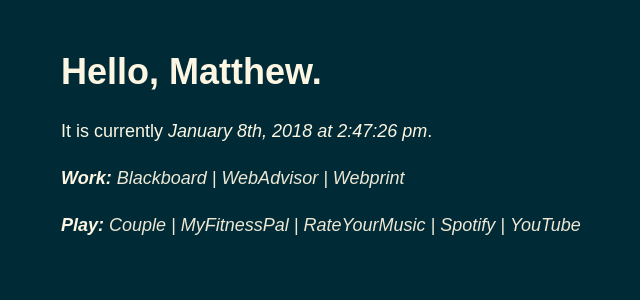
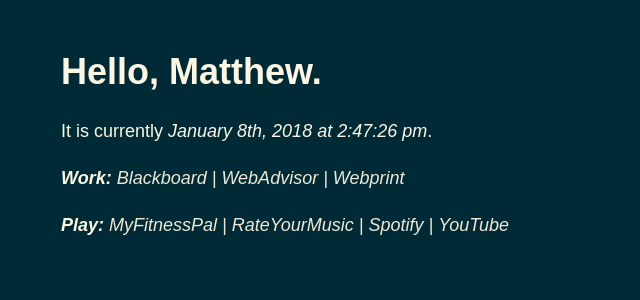
Before and after one commit to matthewjenkins97/matthewjenkins97.github.io, a Jekyll site: the page startpage/index.html, which Jekyll copies as it is, in a window 1280 px wide. Shown: the top 300 px of the page, without its empty margins (254-894 px from the left). Built offline with Jekyll 4.4.1, drawn with Linux system fonts in a browser that asks for light colours.

Commit message:
removed a link

```diff
--- a/startpage/index.html
+++ b/startpage/index.html
@@ -40,7 +40,6 @@
     <i> <a href="http://webprint.hamilton.edu/"> Webprint </a></i>
     <p></p>
     <b><i>Play:</i></b>
-    <i> <a href="https://couple.me/">Couple |</a></i>
     <i> <a href="http://www.myfitnesspal.com/"> MyFitnessPal |</a></i>
     <i> <a href="https://rateyourmusic.com/"> RateYourMusic |</a></i>
     <i> <a href="https://open.spotify.com/"> Spotify |</a></i>
```
